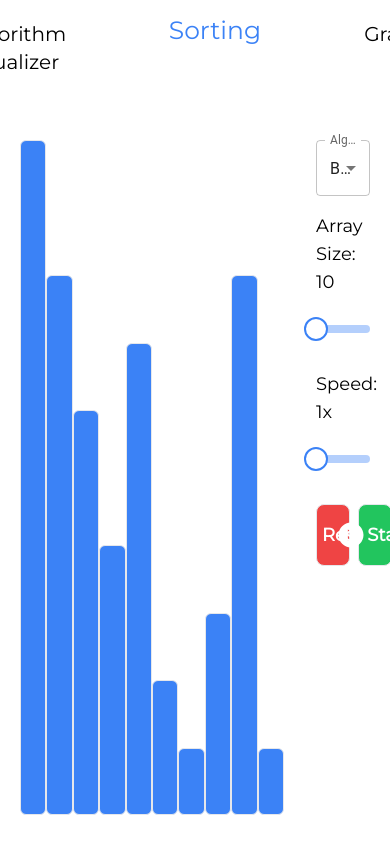
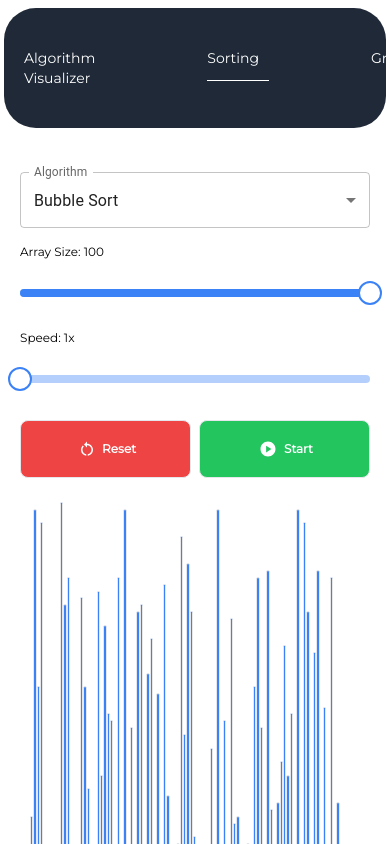
Before and after one commit to deepanshupal09/algorithmvisualzer, a React (Create React App) app: page / in a window 390 px wide. Shown: the top 844 px of the page. Built offline with nearby package versions, Linux system fonts and the light colour scheme.

Commit message:
changed navbar and made sorting page  responsive

```diff
--- a/src/App.js
+++ b/src/App.js
@@ -4,37 +4,58 @@ import Graph from "./components/Graph";
 
 export default function App() {
   const [selected, setSelected] = useState(1);
+  const [hover, setHover] = useState(1);
   function handleClick(s) {
     setSelected(s);
   }
   return (
-    <div className="font-montserrat text-lg">
-      <div className="flex justify-center space-x-[7rem]  p-5  text-xl">
-        <div className="justify-self-start cursor-pointer">
+    <div className="font-montserrat text-sm md:text-lg">
+      <div className="flex justify-between bg-gray-800 text-white rounded-[2rem] mt-2 mx-1 space-x-[7rem]  px-5 py-10 text-sm  md:text-xl">
+        <div className="cursor-pointer justify-start">
           Algorithm Visualizer
         </div>
-        <div className="flex justify-center justify-self-center space-x-[7rem]">
+        <div className="">
+          <div className="flex justify-center space-x-[7rem]">
             <div
-            className={`hover:text-blue-500 cursor-pointer transition hover:scale-125 duration-500 ${
-              selected === 1 ? "text-blue-500 scale-125" : ""
+              className={`cursor-pointer  transition-all duration-500 ${
+                selected === 1 ? "" : ""
               }`}
               onClick={() => {
-              handleClick(1);
+                setSelected(1);
+              }}
+              onMouseEnter={() => {
+                setHover(1);
+              }}
+              onMouseLeave={() => {
+                setHover(selected);
               }}
             >
               Sorting
             </div>
             <div
-            className={`hover:text-blue-500 cursor-pointer transition hover:scale-125 duration-500 ${
-              selected === 2 ? "text-blue-500 scale-125" : ""
+              className={`cursor-pointer transition-all duration-500 ${
+                selected === 2 ? "" : ""
               }`}
               onClick={() => {
-              handleClick(2);
+                setSelected(2);
+              }}
+              onMouseEnter={() => {
+                setHover(2);
+              }}
+              onMouseLeave={() => {
+                setHover(selected);
               }}
             >
               Graph
             </div>
           </div>
+          <div
+            className={`line mt-3 w-[30%] h-[1px] bg-white transition-all duration-500 ${
+              hover === 2 ? "transform translate-x-[11.3rem] max-md:translate-x-[9.5rem]" : ""
+            }`}
+          ></div>
+        </div>
+        <div className="w-[0%] md:w-[6%]"> </div>
       </div>
 
       <div className={`${selected === 1 ? "" : "hidden"}`}>
@@ -43,7 +64,6 @@ export default function App() {
 
       <div className={`${selected === 2 ? "" : "hidden"}`}>
         <Graph />
-
       </div>
     </div>
   );
--- a/src/components/Graph.js
+++ b/src/components/Graph.js
@@ -6,8 +6,8 @@ import Djikstra from '../algorithm/djikstra';
 import Modal from '../extras/Modal';
 
 
-var rows = 18;
-var cols = 34;
+var rows = 22;
+var cols = 34; //34
 
 var START_NODE_ROW = 4, START_NODE_COL = 6;
 var END_NODE_ROW = rows-6, END_NODE_COL = cols-6;
--- a/src/components/Sorting.js
+++ b/src/components/Sorting.js
@@ -1,6 +1,5 @@
 import { useEffect, useState, useRef } from "react";
 import { Slider } from "@mui/material";
-import ShuffleIcon from "@mui/icons-material/Shuffle";
 import InputLabel from "@mui/material/InputLabel";
 import MenuItem from "@mui/material/MenuItem";
 import FormControl from "@mui/material/FormControl";
@@ -40,6 +39,10 @@ export default function Sorting() {
       setArr(a);
     }
   }
+
+  useEffect(()=>{
+    handleSize(100);
+  },[])
 
   function createRandomArray(size) {
     let arr = [];
@@ -342,9 +345,9 @@ export default function Sorting() {
     }
   }
   return (
-    <div className={`justify-between flex p-5 my-6`}>
+    <div className={`justify-between flex max-md:flex-col p-5 my-6`}>
       {/* Sorting */}
-      <div className="flex h-[80vh] w-[80%] items-end pr-4">
+      <div className="flex h-[80vh] w-[80%] max-md:w-[100%] items-end pr-4 max-md:order-2">
         {arr.map((element) => {
           let max = arr[0][0];
           arr.forEach((e) => {
@@ -365,14 +368,14 @@ export default function Sorting() {
           );
         })}
       </div>
-      <div className="w-[20%] pl-4 ">
+      <div className="w-[20%] max-md:w-[100%] max-md:text-xs max-md:order-1 max-md:mb-4">
         <FormControl fullWidth>
           <InputLabel id="demo-simple-select-label">Algorithm</InputLabel>
           <Select
             value={algo}
             labelId="demo-simple-select-label"
             onChange={(event) => {
-              setAlgo(event.target.value);
+              if (play === 0) setAlgo(event.target.value);
             }}
             id="demo-simple-select"
             label="Algorithm"
@@ -385,8 +388,9 @@ export default function Sorting() {
           </Select>
         </FormControl>
         <div>
-          <div className="py-4">Array Size: {size} </div>
+          <div className=" py-4">Array Size: {size} </div>
           <Slider
+            className="md:ml-3"
             sx={{
               color: "#3b82f6",
               height: 8,
@@ -438,6 +442,7 @@ export default function Sorting() {
         <div>
           <div className="py-4">Speed: {speed}x</div>
           <Slider
+            className="md:ml-3"
             sx={{
               color: "#3b82f6",
               height: 8,
@@ -498,28 +503,28 @@ export default function Sorting() {
               <ShuffleIcon></ShuffleIcon> Randomize
             </button> */}
             <button
-              className="w-[50%] bg-red-500 font-semibold border rounded-lg flex items-center justify-center space-x-1 text-white p-4"
+              className="w-[50%] max-lg:text-sm max-md:text-xs bg-red-500 font-semibold border rounded-lg flex items-center justify-center space-x-1 text-white p-4"
               onClick={() => {
                 setPlay(0);
                 handleSize(size);
               }}
             >
-              <RestartAltIcon className="scale-125" />
+              <RestartAltIcon className="scale-75 md:scale-100 lg:scale-125" />
               &nbsp;Reset
             </button>
             <button
-              className="w-[50%]  bg-green-500 font-semibold border rounded-lg flex items-center justify-center space-x-1 text-white p-4"
+              className="w-[50%] max-lg:text-sm max-md:text-xs  bg-green-500 font-semibold border rounded-lg flex items-center justify-center space-x-1 text-white p-4"
               onClick={handleVisualize}
             >
               {play === 0 || play === 2 ? (
-                <PlayCircleIcon className="scale-125" />
+                <PlayCircleIcon className="scale-75 md:scale-100 lg:scale-125" />
               ) : (
-                <PauseCircleIcon className="scale-125" />
+                <PauseCircleIcon className="scale-75 md:scale-100 lg:scale-125" />
               )}
               <div>{play === 0 ? "Start" : play === 1 ? "Pause" : "Play"}</div>
             </button>
           </div>
-          <div className="flex  justify-center"></div>
+          {/* <div className="flex  justify-center"></div> */}
         </div>
       </div>
     </div>
```
Lines whose indentation alone changed are shown as unchanged.
